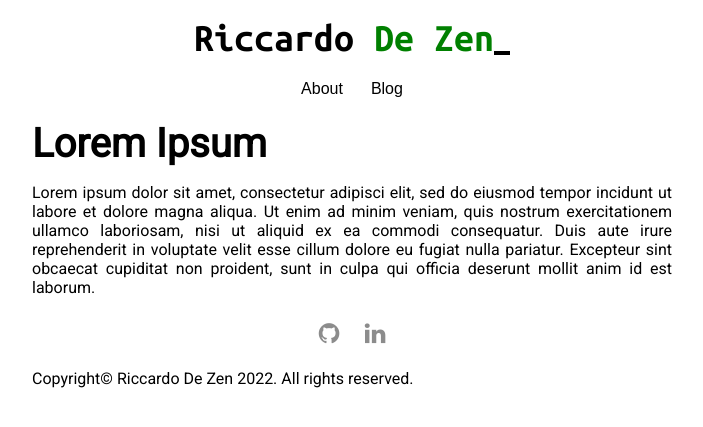
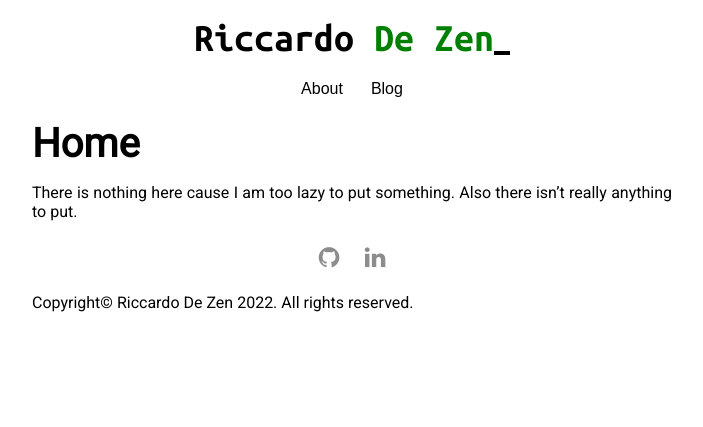
Before and after one commit to ricdezen/ricdezen.github.io, a Jekyll site: the page built from index.md, in a window 1280 px wide. Shown: the top 427 px of the page, without its empty margins (288-991 px from the left). Built offline with Jekyll 4.4.1, drawn with Linux system fonts in a browser that asks for light colours.

Commit message:
Update index.md

```diff
--- a/index.md
+++ b/index.md
@@ -3,6 +3,7 @@ title: Home
 layout: default
 ---
 
-# Lorem Ipsum
+# Home
 
-Lorem ipsum dolor sit amet, consectetur adipisci elit, sed do eiusmod tempor incidunt ut labore et dolore magna aliqua. Ut enim ad minim veniam, quis nostrum exercitationem ullamco laboriosam, nisi ut aliquid ex ea commodi consequatur. Duis aute irure reprehenderit in voluptate velit esse cillum dolore eu fugiat nulla pariatur. Excepteur sint obcaecat cupiditat non proident, sunt in culpa qui officia deserunt mollit anim id est laborum.
+There is nothing here cause I am too lazy to put something.
+Also there isn't really anything to put.
```
